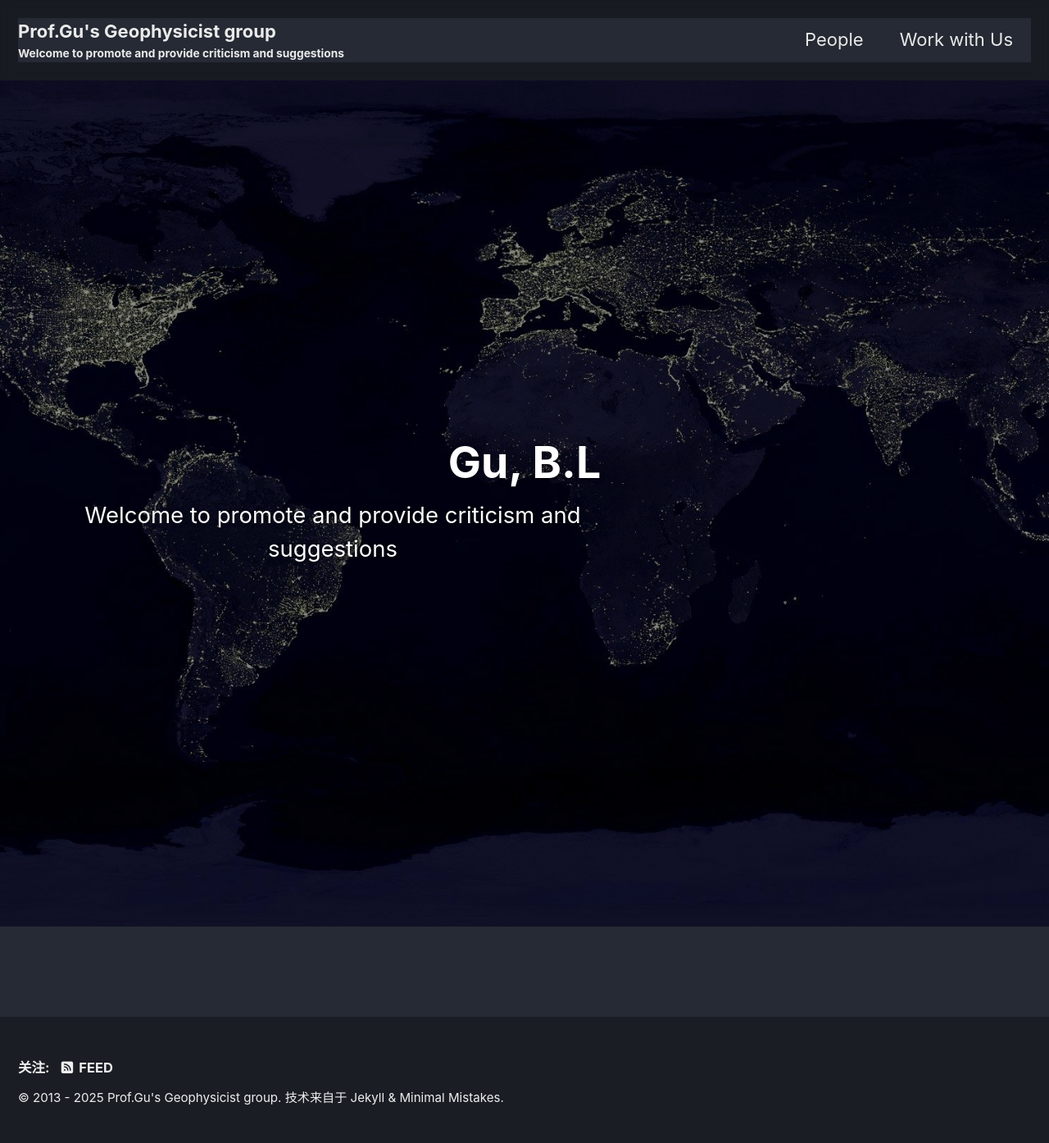
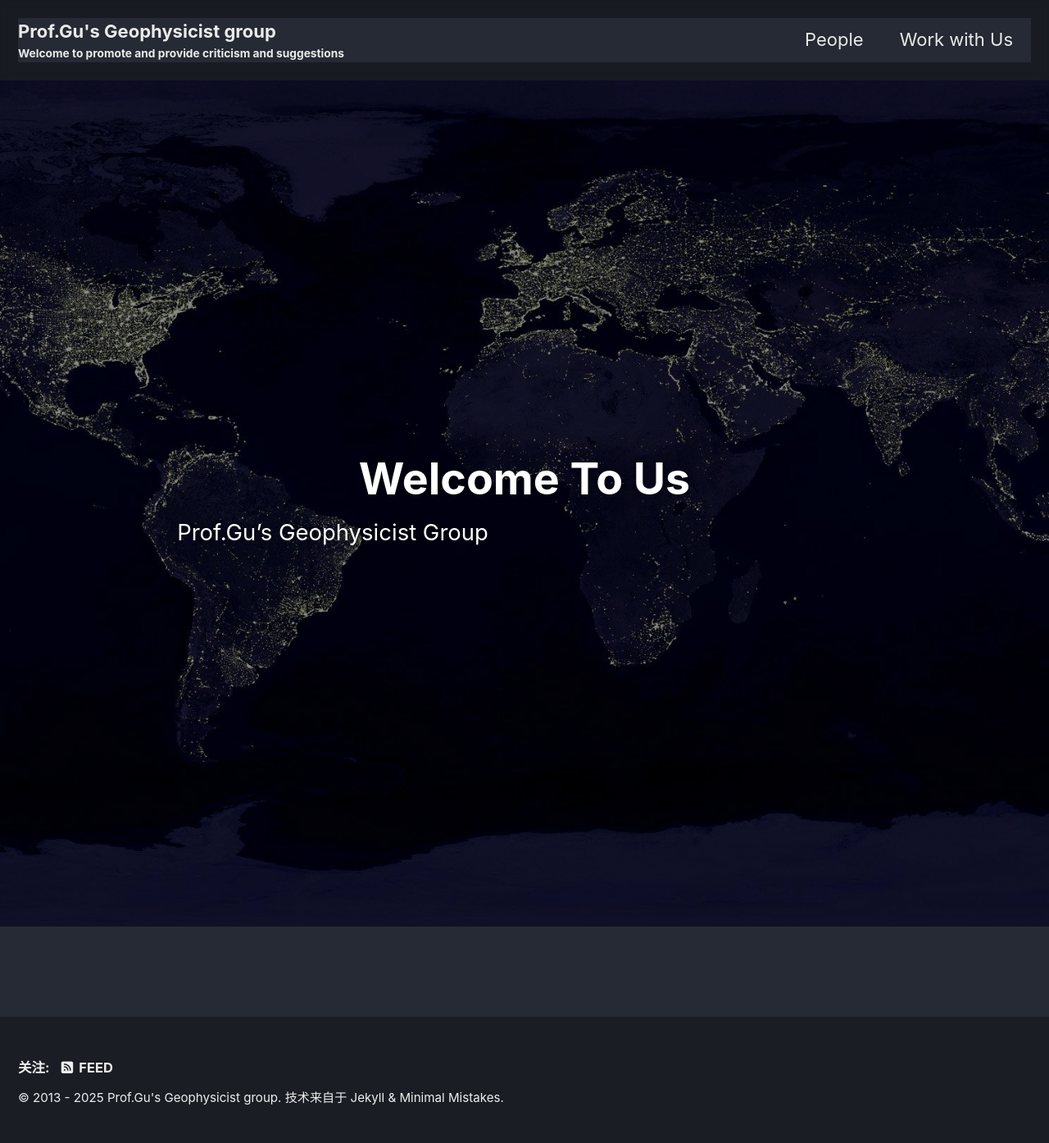
Before and after one commit to gubingluo/gubingluo.github.io, a Jekyll site: the page built from index.md, in a window 1280 px wide. Shown: the whole page at 82% size. Built offline with Jekyll 4.4.1, drawn with Linux system fonts in a browser that asks for light colours; cached includes are drawn as plain includes.

Commit message:
Update index.md

```diff
--- a/index.md
+++ b/index.md
@@ -1,8 +1,8 @@
 ---
 layout: splash
 permalink: /
-title: "Gu, B.L"
-excerpt: "Welcome to promote and provide criticism and suggestions"
+title: "Welcome To Us"
+excerpt: "Prof.Gu's Geophysicist Group"
 header:
   overlay_image: /assets/background.jpg
   overlay_filter: rgba(0, 0, 0, 0.45)
```
